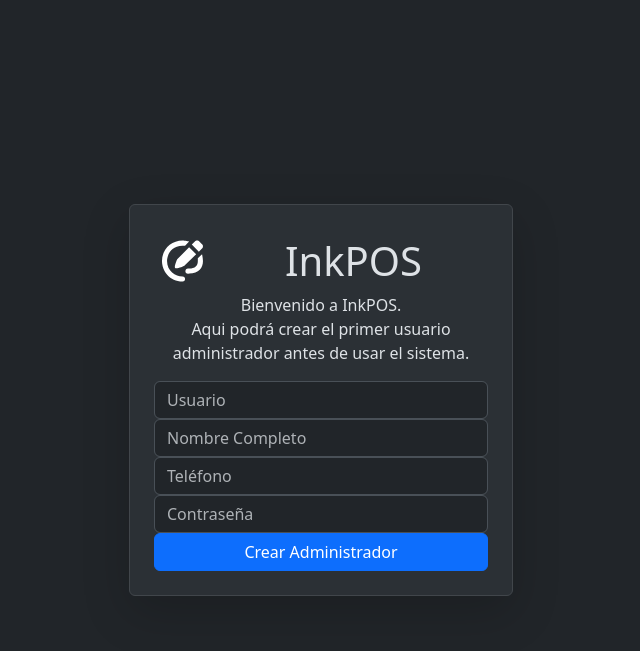
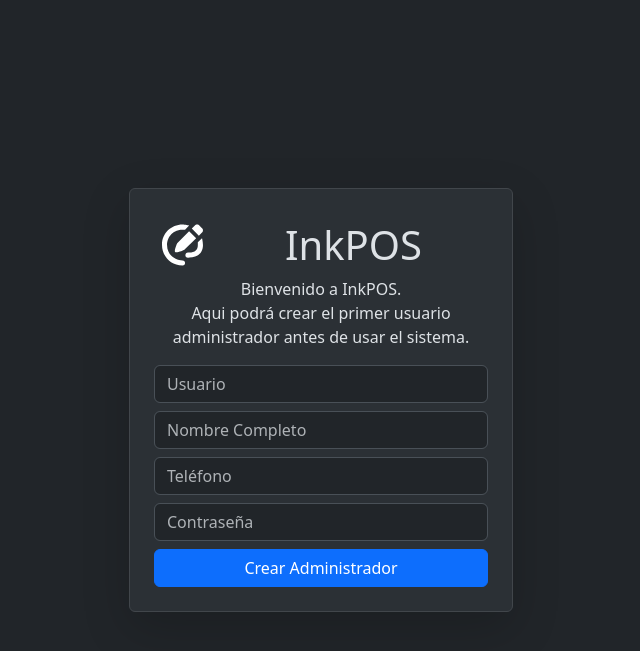
Before and after one commit to EmmanuelMG7/ink-pos, a Django app: page /auth/setup/ in a window 1280 px wide. Shown: the top 651 px of the page, without its empty margins (319-959 px from the left). Run offline with Django 5.2, Linux system fonts and the light colour scheme.

Commit message:
refactor(autenticacion): modificar inputs para cumplir nueva estructura de bootstrap_input_field.html

```diff
--- a/app_autenticacion/templates/autenticacion/Setup.html
+++ b/app_autenticacion/templates/autenticacion/Setup.html
@@ -43,10 +43,18 @@
 
         <form action="" method="post" class="needs-validation" novalidate> {% csrf_token %}
 
-          {% include 'common/bootstrap_input_field.html' with field=form.usuario %}
-          {% include 'common/bootstrap_input_field.html' with field=form.nombre %}
-          {% include 'common/bootstrap_input_field.html' with field=form.telefono %}
-          {% include 'common/bootstrap_input_field.html' with field=form.contrasena %}
+          <div class="mb-2 has-validation">
+            {% include 'common/bootstrap_input_field.html' with field=form.usuario %}
+          </div>
+          <div class="mb-2 has-validation">
+            {% include 'common/bootstrap_input_field.html' with field=form.nombre %}
+          </div>
+          <div class="mb-2 has-validation">
+            {% include 'common/bootstrap_input_field.html' with field=form.telefono %}
+          </div>
+          <div class="mb-2 has-validation">
+            {% include 'common/bootstrap_input_field.html' with field=form.contrasena %}
+          </div>
 
           <button type="submit" class="btn btn-primary w-100">
             Crear Administrador
```
Also changed, not shown: app_autenticacion/templates/autenticacion/Login.html (+6 -2 lines).
